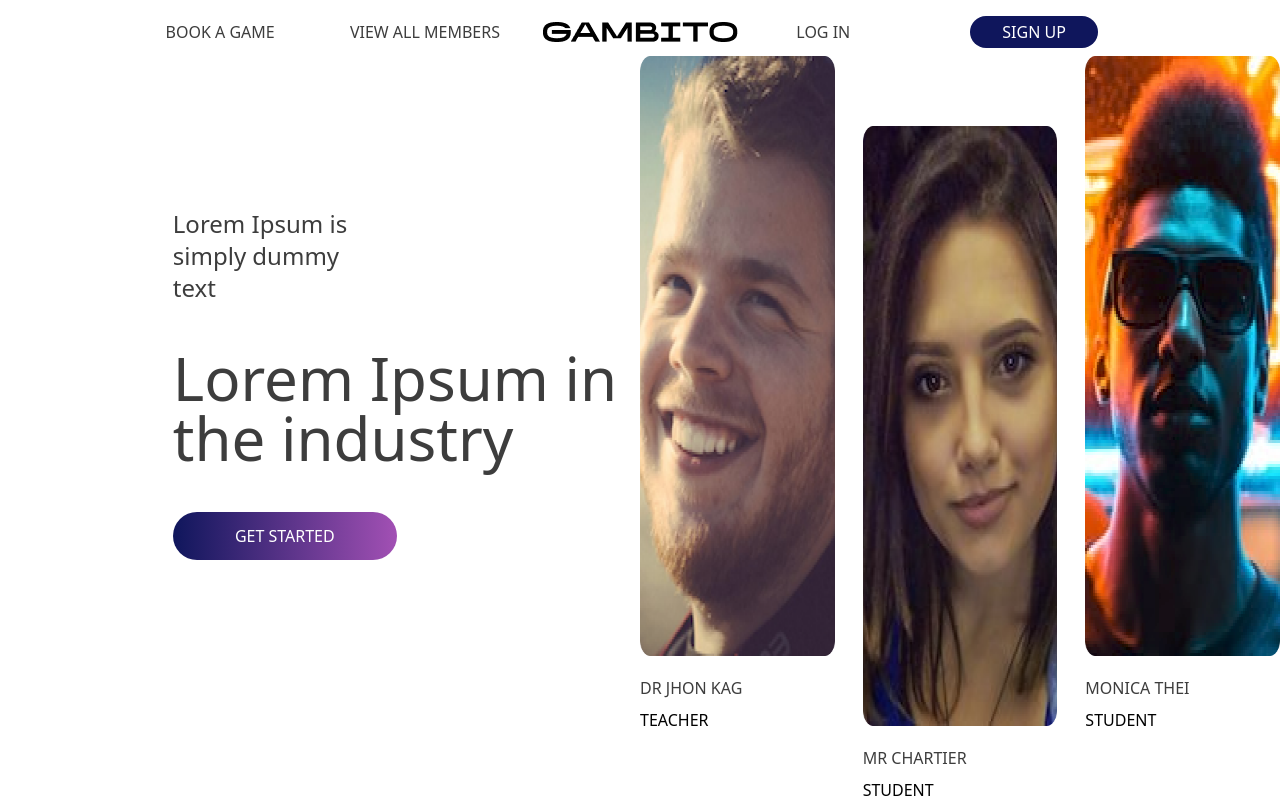
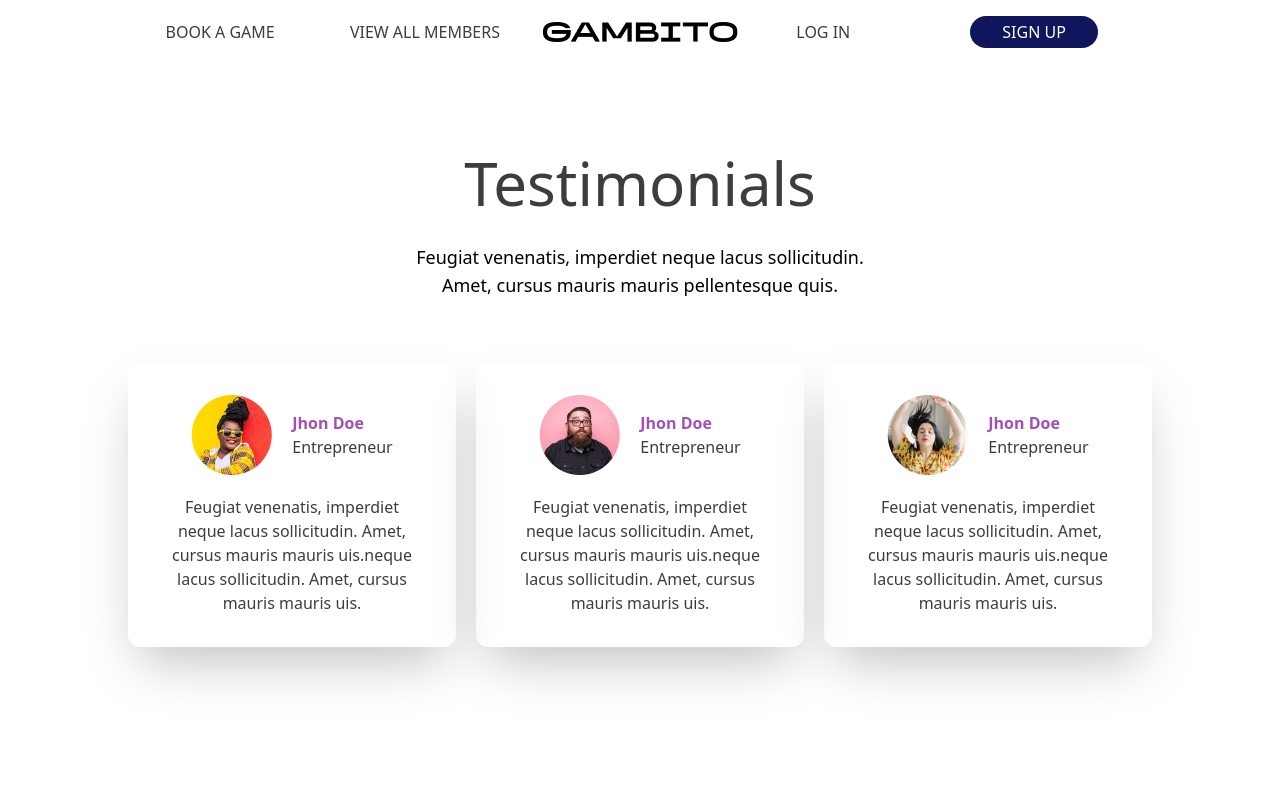
Before and after one commit to sunny080/sticky, a plain HTML site: page Testimonials/index.html in a window 1280 px wide. Drawn offline with nearby package versions, Linux system fonts and the light colour scheme.

Commit message:
Testimonials page

```diff
--- a/meet our team/index.html
+++ b/Testimonials/index.html
@@ -90,19 +90,73 @@
 
 
 
-    <div class="w-full flex flex-col-reverse lg:mt-[0px] mt-[500px] lg:flex lg:flex-row justify-center h-screen ">
 
-        <div class="h-screen flex  w-full lg:mt-[0px] mt-[-300px]  lg:w-2/4 ">
-            <div class="h-screen flex items-center w-full ">
-                <div class="w-full h-96 lg:text-left text-center  xl:pl-[27%] pl-  lg:pl-[10%] ">
-                    <h1 class=" text-2xl xl:w-[40%]  text-primary_dark">Lorem Ipsum is simply
-                        dummy text</h1>
-                    <h1 class="mt-11 text-6xl w-auto text-primary_dark">Lorem Ipsum
-                        in the industry</h1>
-                    <button
-                        class="mt-11 w-56 h-12 bg-gradient-to-r from-primary_blue to-primary_purple rounded-3xl text-white">GET
-                        STARTED </button>
 
+
+
+    <div class="h-screen  w-full  flex lg:mt-0 mt-24 items-start lg:items-center  justify-center ">
+
+
+        <div class="w-full  ">
+
+            <h1 class="text-center  text-6xl font-medium text-primary_dark">Testimonials</h1>
+
+
+            <div class=" w-full lg:ml-[20%] ml-[0%] lg:w-[60%] text-center font-medium mt-[30px]">
+                <p class="text-lg w-[60%] ml-[20%]">Feugiat venenatis, imperdiet neque lacus sollicitudin. Amet, cursus
+                    mauris mauris pellentesque quis. </p>
+            </div>
+
+
+
+
+
+
+            <div class="w-[80%] ml-[10%] lg:flex flex-col lg:flex-row justify-between mt-16 flex ">
+                <div class="shadow-2xl  lg:w-[360px] w-full   p-8 rounded-xl">
+                    <div class="flex lg:justify-center justify-right  items-center">
+                        <img src="g1.png">
+                        <div class="ml-5">
+                            <p class="whitespace-nowrap font-bold text-primary_purple">Jhon Doe </p>
+                            <p class="font-light text-primary_dark">Entrepreneur</p>
+                        </div>
+                    </div>
+                    <p class="mt-5 text-primary_dark text-left lg:text-center">Feugiat venenatis, imperdiet
+                        neque lacus sollicitudin. Amet,
+                        cursus mauris mauris uis.neque
+                        lacus sollicitudin. Amet, cursus
+                        mauris mauris uis. </p>
+                </div>
+
+                <div class="shadow-2xl  lg:w-[360px] w-full mx-0 lg:my-0 my-5 lg:mx-5  p-8 rounded-xl">
+                    <div class="flex lg:justify-center justify-right  items-center">
+                        <img src="men.png">
+                        <div class="ml-5">
+                            <p class="whitespace-nowrap font-bold text-primary_purple">Jhon Doe </p>
+                            <p class="font-light text-primary_dark">Entrepreneur</p>
+                        </div>
+                    </div>
+                    <p class="mt-5 text-primary_dark text-left lg:text-center">Feugiat venenatis, imperdiet
+                        neque lacus sollicitudin. Amet,
+                        cursus mauris mauris uis.neque
+                        lacus sollicitudin. Amet, cursus
+                        mauris mauris uis. </p>
+                </div>
+
+
+                <div class="shadow-2xl w-full  lg:w-[360px]  p-8 rounded-xl">
+                    <div class="flex justify-right lg:justify-center items-center ">
+                        <img src="g2.png">
+                        <div class="ml-5">
+                            <p class="whitespace-nowrap font-bold text-primary_purple">Jhon Doe </p>
+                            <p class="font-light text-primary_dark">Entrepreneur</p>
+                        </div>
+                    </div>
+                    <p class="mt-5 text-primary_dark text-left lg:text-center">Feugiat venenatis, imperdiet
+                        neque lacus sollicitudin. Amet,
+                        cursus mauris mauris uis.neque
+                        lacus sollicitudin. Amet, cursus
+                        mauris mauris uis. </p>
                 </div>
             </div>
 
@@ -112,56 +166,7 @@
 
 
         </div>
-
-
-        <div class=" w-full lg:w-2/4  h-screen">
-            <div class="w-[100%]  overflow-hidden flex items-center h-screen ">
-                <div class=" w-full   flex pt-14  h-[800px]">
-
-                    <div class="">
-                        <img class=" h-[600px] w-[300px]" src="men.png">
-                        <h1 class="text-primary_dark mt-5">DR JHON KAG</h1>
-                        <h1 class="mt-2">TEACHER</h1>
-                    </div>
-                    <div class="xl:pl-7  pl-3">
-                        <img class=" mt-[70px] h-[600px] w-[300px]" src="gil.png">
-                        <h1 class="text-primary_dark mt-5">MR CHARTIER</h1>
-                        <h1 class="mt-2">STUDENT</h1>
-                    </div>
-                    <div class="xl:pl-7  pl-3 ">
-                        <img class=" h-[600px] w-[300px]" src="men1.png">
-                        <h1 class="text-primary_dark mt-5">MONICA THEI</h1>
-                        <h1 class="mt-2">STUDENT</h1>
-                    </div>
-
-                </div>
-            </div>
-
-
-
-        </div>
-
-
     </div>
-
-
-
-
-
-
-
-
-
-
-
-
-
-
-
-
-
-
-
 
 
 
```
Also changed, not shown: contact/index.html (+2 -2 lines), Testimonials/Gambito.png (added), Testimonials/g1.png (added), Testimonials/g2.png (added), Testimonials/men.png (added).
